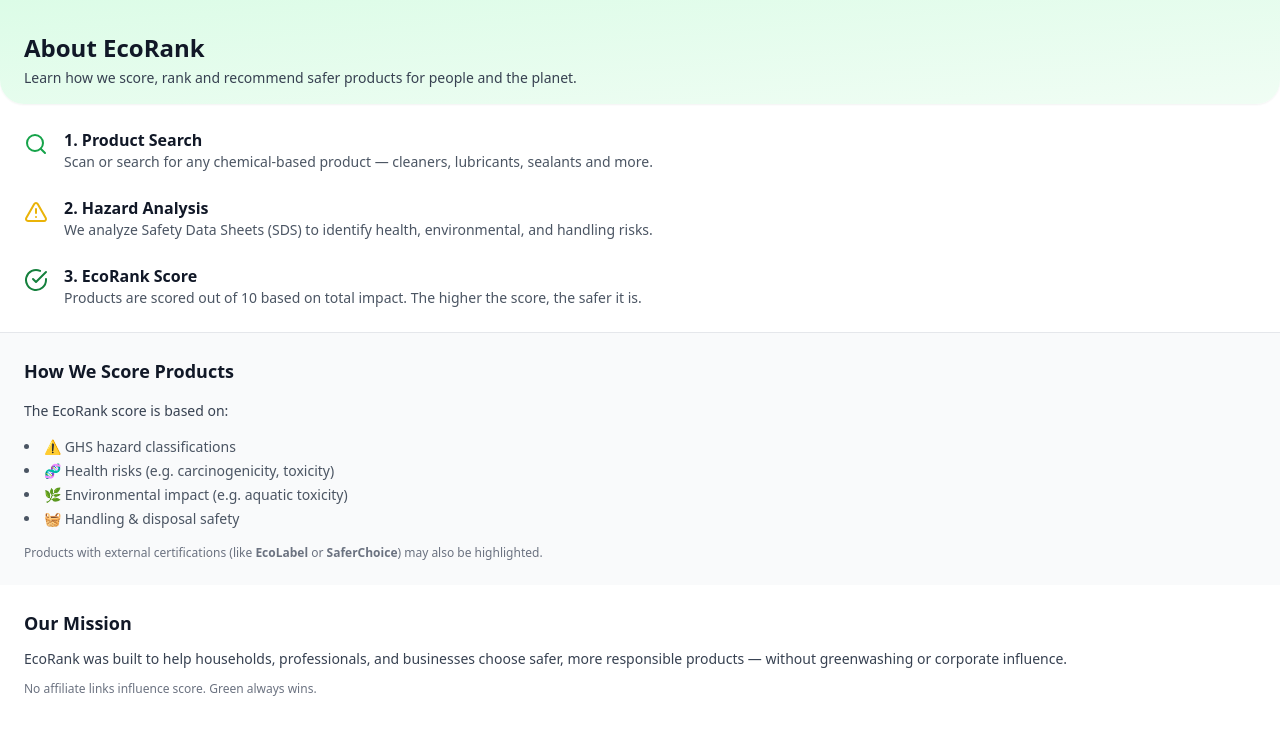
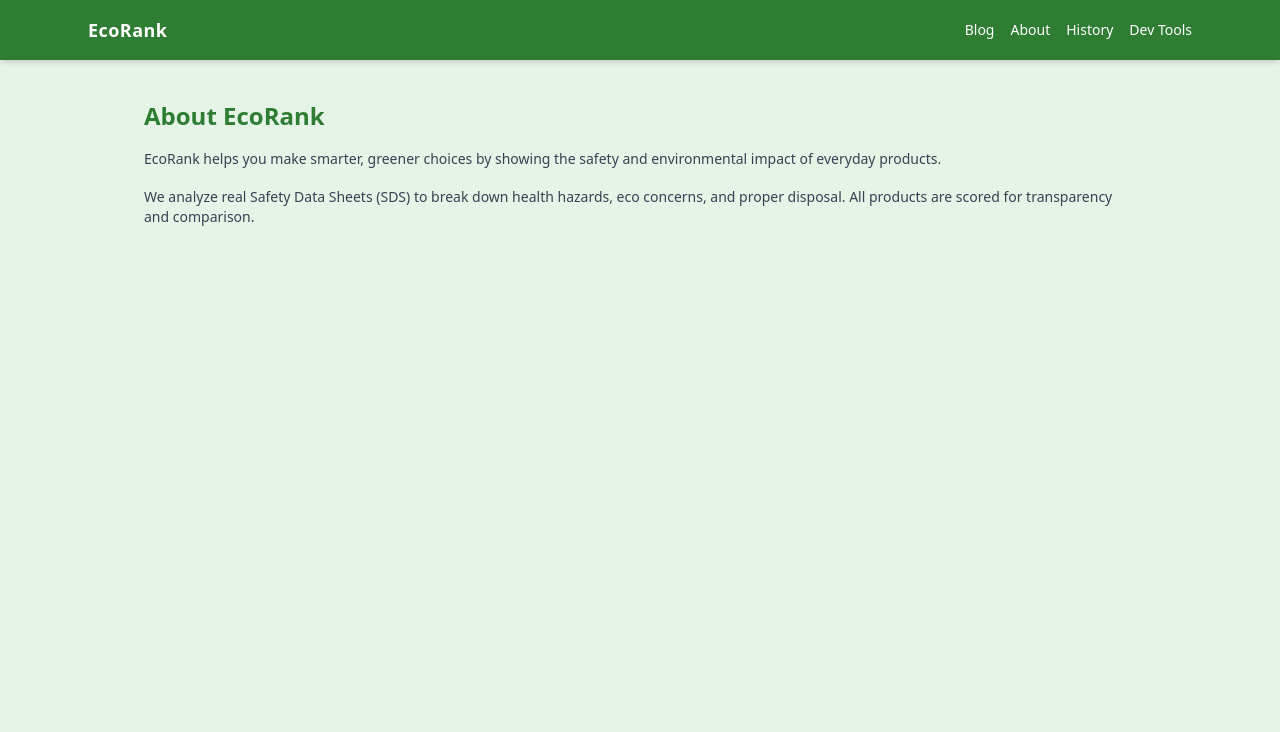
Before and after one commit to Sozbad/FIREBASE_DEPLOY_TOKEN, a React (Vite) app: page /about in a window 1280 px wide. Shown: the top 732 px of the page. Built offline with nearby package versions, Linux system fonts and the light colour scheme.

Commit message:
Update About.jsx

```diff
--- a/src/pages/About.jsx
+++ b/src/pages/About.jsx
@@ -1,77 +1,16 @@
 import React from 'react';
-import { Leaf, AlertTriangle, Search, CheckCircle } from 'lucide-react';
+import Layout from '../components/Layout';
 
 export default function About() {
   return (
-    <div className="min-h-screen pb-28 bg-white text-gray-900">
-      {/* Header */}
-      <div className="px-6 pt-8 pb-4 bg-gradient-to-br from-green-100 to-green-50 rounded-b-3xl shadow-sm">
-        <h1 className="text-2xl font-bold">About EcoRank</h1>
-        <p className="text-sm text-gray-700 mt-1">
-          Learn how we score, rank and recommend safer products for people and the planet.
-        </p>
-      </div>
-
-      {/* How It Works */}
-      <section className="px-6 py-6 space-y-6">
-        <div className="flex items-start gap-4">
-          <Search className="text-green-600 w-6 h-6 mt-1" />
-          <div>
-            <h2 className="font-semibold text-base">1. Product Search</h2>
-            <p className="text-sm text-gray-600">
-              Scan or search for any chemical-based product — cleaners, lubricants, sealants and more.
-            </p>
-          </div>
-        </div>
-
-        <div className="flex items-start gap-4">
-          <AlertTriangle className="text-yellow-500 w-6 h-6 mt-1" />
-          <div>
-            <h2 className="font-semibold text-base">2. Hazard Analysis</h2>
-            <p className="text-sm text-gray-600">
-              We analyze Safety Data Sheets (SDS) to identify health, environmental, and handling risks.
-            </p>
-          </div>
-        </div>
-
-        <div className="flex items-start gap-4">
-          <CheckCircle className="text-green-700 w-6 h-6 mt-1" />
-          <div>
-            <h2 className="font-semibold text-base">3. EcoRank Score</h2>
-            <p className="text-sm text-gray-600">
-              Products are scored out of 10 based on total impact. The higher the score, the safer it is.
-            </p>
-          </div>
-        </div>
-      </section>
-
-      {/* Scoring System */}
-      <section className="px-6 py-6 bg-gray-50 border-t space-y-4">
-        <h2 className="text-lg font-bold">How We Score Products</h2>
-        <p className="text-sm text-gray-700">
-          The EcoRank score is based on:
-        </p>
-        <ul className="list-disc list-inside text-sm text-gray-600 space-y-1">
-          <li>⚠️ GHS hazard classifications</li>
-          <li>🧬 Health risks (e.g. carcinogenicity, toxicity)</li>
-          <li>🌿 Environmental impact (e.g. aquatic toxicity)</li>
-          <li>🧺 Handling & disposal safety</li>
-        </ul>
-        <p className="text-xs text-gray-500">
-          Products with external certifications (like <strong>EcoLabel</strong> or <strong>SaferChoice</strong>) may also be highlighted.
-        </p>
-      </section>
-
-      {/* Mission */}
-      <section className="px-6 py-6 space-y-3">
-        <h2 className="text-lg font-bold">Our Mission</h2>
-        <p className="text-sm text-gray-700">
-          EcoRank was built to help households, professionals, and businesses choose safer, more responsible products — without greenwashing or corporate influence.
-        </p>
-        <p className="text-xs text-gray-500">
-          No affiliate links influence score. Green always wins.
-        </p>
-      </section>
-    </div>
+    <Layout>
+      <h1 className="text-2xl font-bold text-[#2e7d32] mb-4">About EcoRank</h1>
+      <p className="text-sm text-gray-700 leading-relaxed mb-4">
+        EcoRank helps you make smarter, greener choices by showing the safety and environmental impact of everyday products.
+      </p>
+      <p className="text-sm text-gray-700">
+        We analyze real Safety Data Sheets (SDS) to break down health hazards, eco concerns, and proper disposal. All products are scored for transparency and comparison.
+      </p>
+    </Layout>
   );
 }
```
